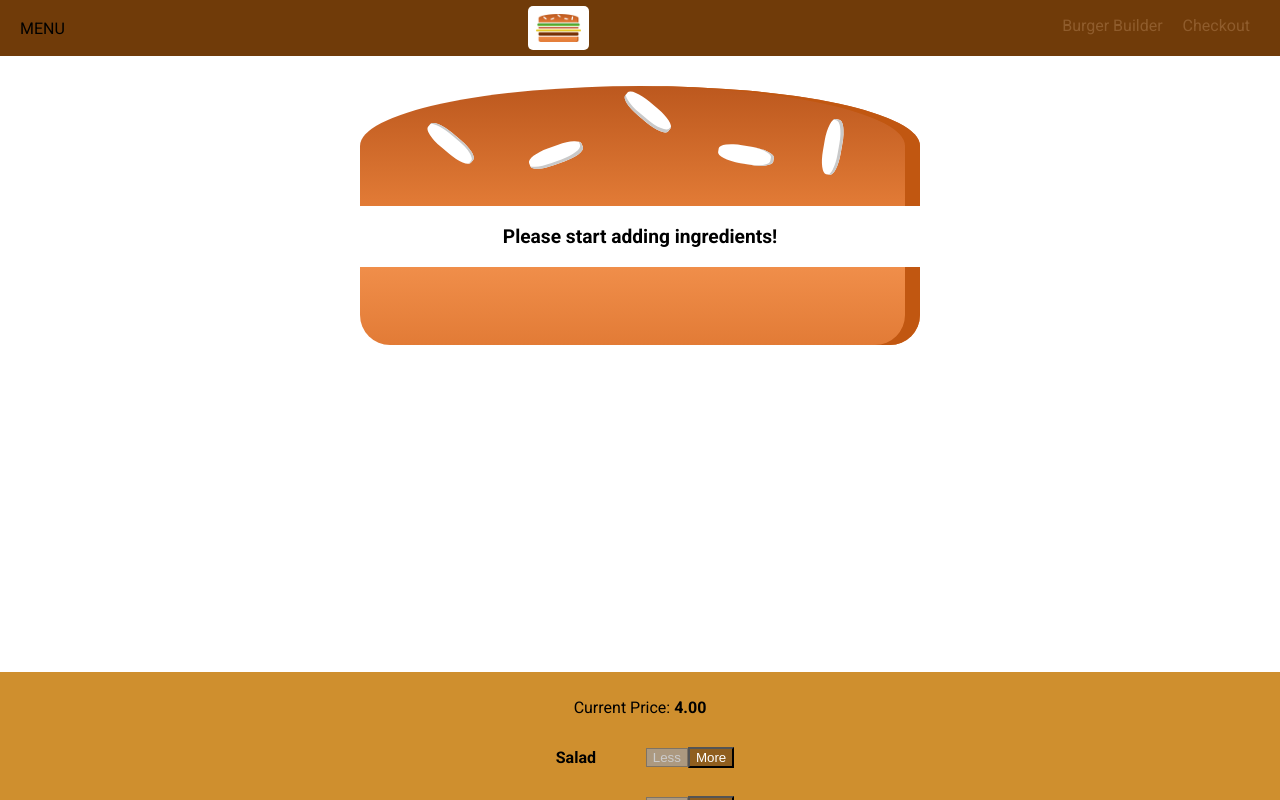
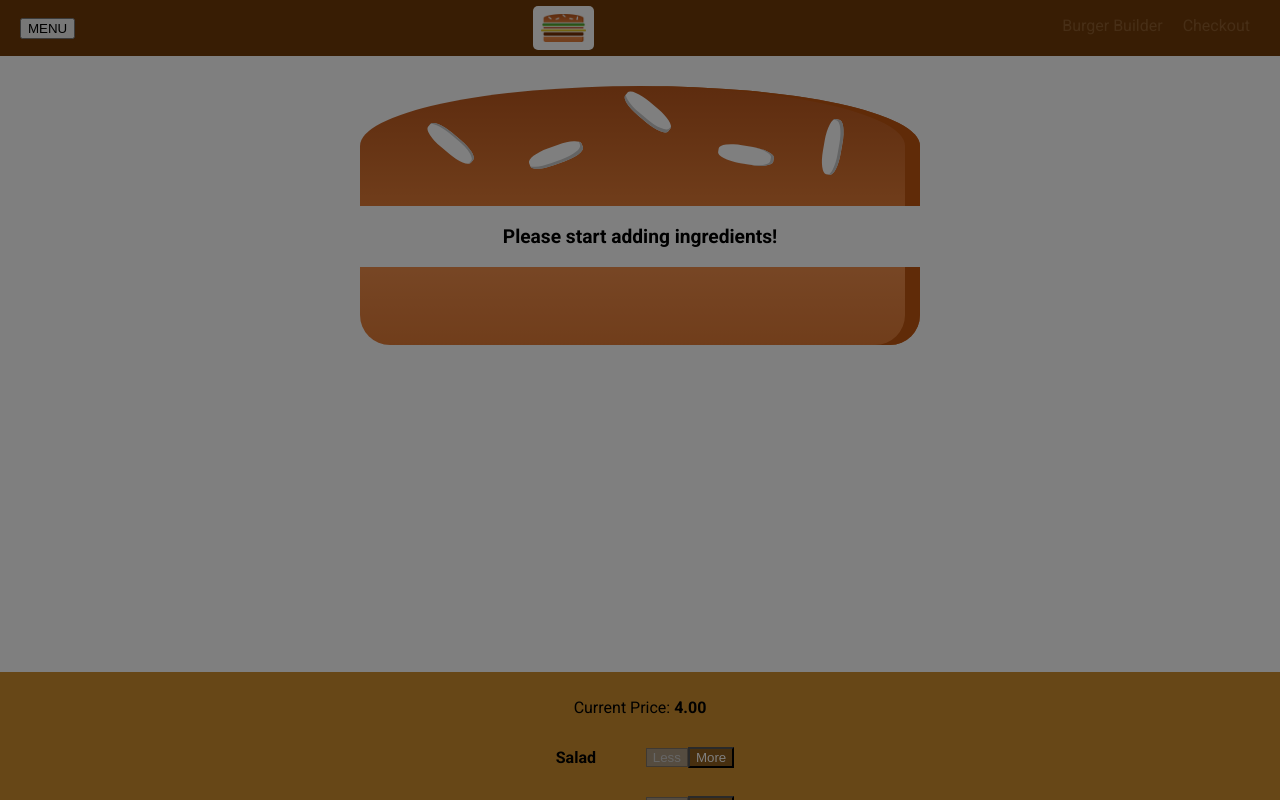
Before and after one commit to namnlc/burger, a React (Create React App) app: page / in a window 1280 px wide. Shown: the top 800 px of the page. Built offline with nearby package versions, Linux system fonts and the light colour scheme.

Commit message:
SideDrawer animation, toggle

```diff
--- a/src/components/Layout/Layout.js
+++ b/src/components/Layout/Layout.js
@@ -1,18 +1,27 @@
-import React from 'react';
+import React, {useState} from 'react';
 
 import Aux from '../../hoc/Aux';
 import classes from './Layout.module.css';
 import ToolBar from '../Navigation/ToolBar/ToolBar';
 import SideDrawer from '../Navigation/SideDrawer/SideDrawer'
 
-const layout = (props) => (
+const Layout = (props) => {
+
+    const [showSideDrawer, setShowSideDrawer] = useState(true);
+
+    const sideDrawerCloseHandler = () => {
+        setShowSideDrawer(false);
+    }
+
+    return (
         <Aux>
             <ToolBar />
-        <SideDrawer />
+            <SideDrawer closed={sideDrawerCloseHandler} open={showSideDrawer}/>
             <main className={classes.Content}>
                 {props.children}
             </main>
         </Aux>
     );
+};
 
-export default layout;
+export default Layout;
--- a/src/components/Navigation/SideDrawer/SideDrawer.js
+++ b/src/components/Navigation/SideDrawer/SideDrawer.js
@@ -3,10 +3,19 @@ import React from 'react';
 import Logo from '../../Logo/Logo';
 import NavigationItems from '../NavigationItems/NavigationItems';
 import classes from './SideDrawer.module.css';
+import Backdrop from '../../UI/Backdrop/Backdrop';
+import Aux from '../../../hoc/Aux';
 
 const sideDrawer = (props) => {
+    let attachedClasses = [classes.SideDrawer, classes.Close];
+
+    if (props.open) {
+        attachedClasses = [classes.SideDrawer, classes.Open];
+    }
     return (
-        <div className={classes.SideDrawer}>
+        <Aux>
+            <Backdrop clicked={props.closed} show={props.open}/>
+            <div className={attachedClasses.join(' ')}>
                 <div className={classes.Logo}>
                 <Logo />
                 </div>
@@ -14,6 +23,7 @@ const sideDrawer = (props) => {
                     <NavigationItems />
                 </nav>
             </div>
+        </Aux>
     );
 };
 
--- a/src/components/Navigation/SideDrawer/SideDrawer.module.css
+++ b/src/components/Navigation/SideDrawer/SideDrawer.module.css
@@ -9,7 +9,7 @@
   background-color: white;
   padding: 32px 16px;
   box-sizing: border-box;
-  transform: transform 0.3s ease-out;
+  transition: transform 0.3s ease-out;
 }
 
 @media (min-width: 500px) {
@@ -23,9 +23,10 @@
 }
 
 .Close {
-  transform: translateY(-100%);
+  transform: translateX(-100%);
 }
 
 .Logo {
   height: 11%;
+  margin-bottom: 32px;
 }
--- a/src/components/Navigation/ToolBar/ToolBar.js
+++ b/src/components/Navigation/ToolBar/ToolBar.js
@@ -6,7 +6,7 @@ import NavigationItems from '../NavigationItems/NavigationItems';
 
 const toolbar = (props) => (
     <header className={classes.Toolbar}>
-        <div>MENU</div>
+        <button>MENU</button>
         <div className={classes.Logo}>
             <Logo />
         </div>
```
Lines whose indentation alone changed are shown as unchanged.
